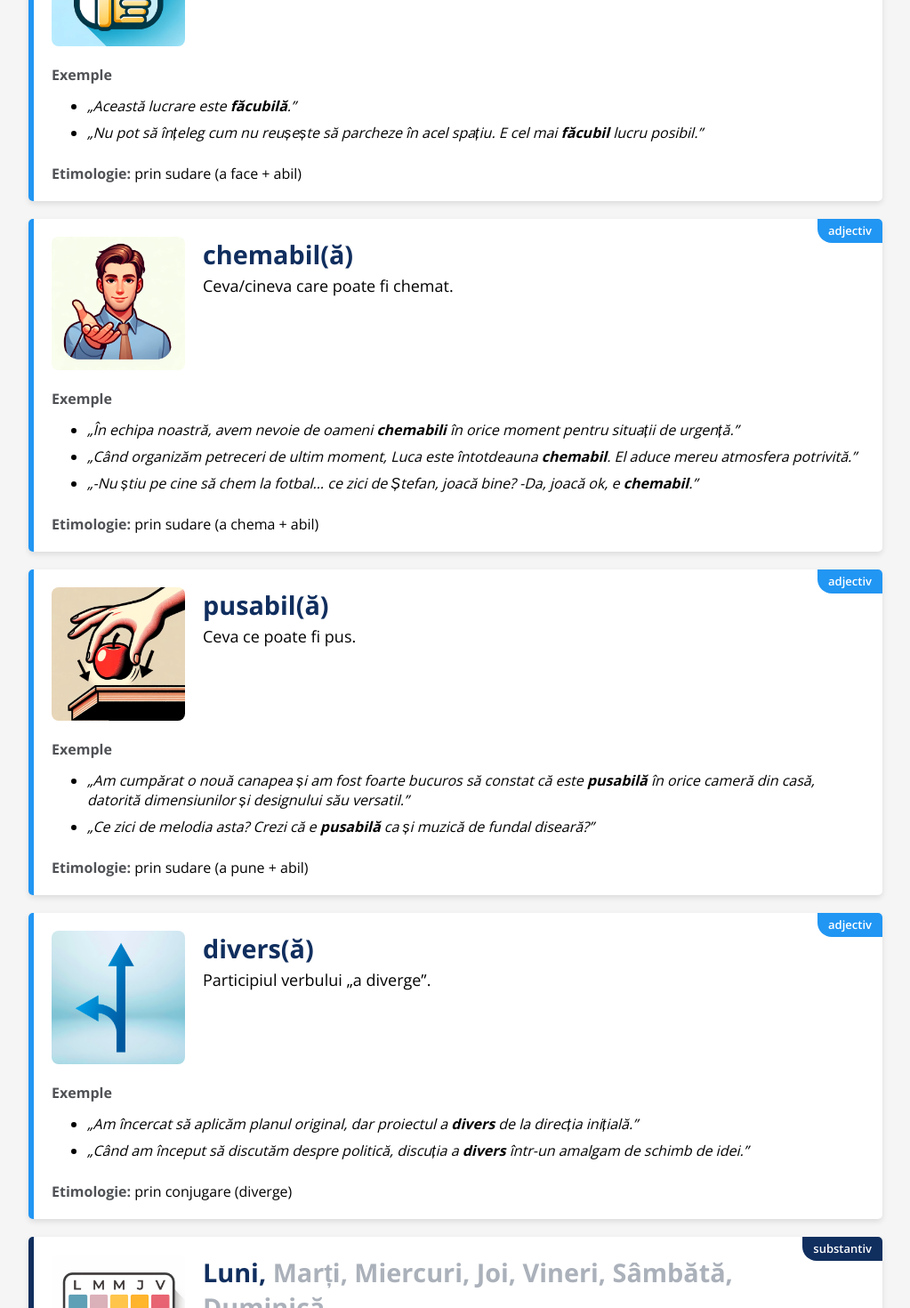
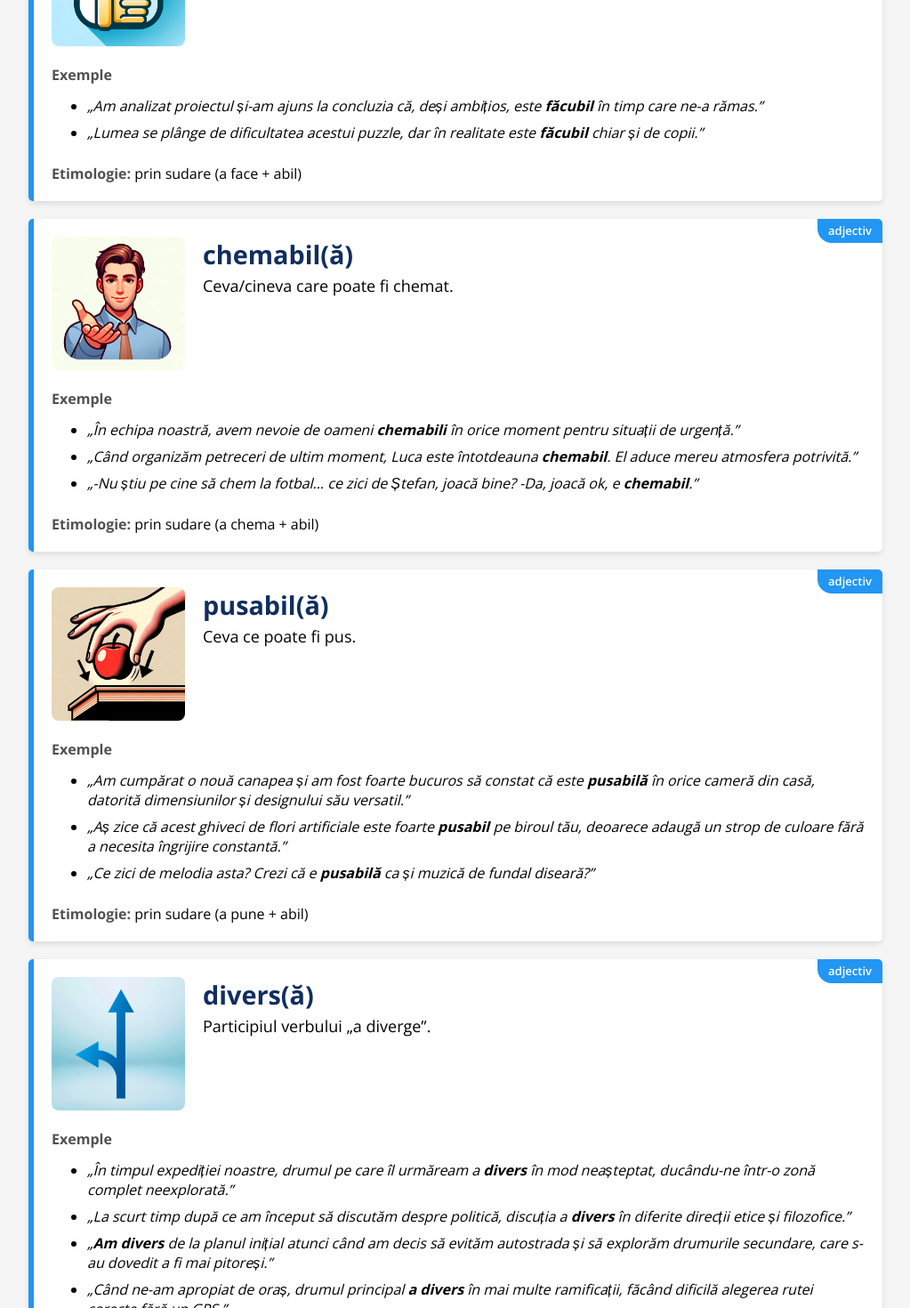
Before and after one commit to iuliuvisovan/nonlogisme, a React (Create React App) app: page / in a window 1280 px wide. Shown: the part 4620-6090 px from the top of the page at 89% size, without its empty margins (128-1151 px from the left). Built offline with nearby package versions, Linux system fonts and the light colour scheme.

Commit message:
Example improvements!

```diff
--- a/src/word-list.js
+++ b/src/word-list.js
@@ -197,8 +197,8 @@ const wordList = [
     partOfSpeech: 'adjectiv',
     definition: 'Ceva ce poate fi făcut.',
     examples: [
-      'Această lucrare este <b>făcubilă</b>.',
-      'Nu pot să înțeleg cum nu reușește să parcheze în acel spațiu. E cel mai <b>făcubil</b> lucru posibil.',
+      'Am analizat proiectul și-am ajuns la concluzia că, deși ambițios, este <b>făcubil</b> în timp care ne-a rămas.',
+      'Lumea se plânge de dificultatea acestui puzzle, dar în realitate este <b>făcubil</b> chiar și de copii.',
     ],
     etymology: 'prin sudare (a face + abil)',
   },
@@ -221,6 +221,7 @@ const wordList = [
     definition: 'Ceva ce poate fi pus.',
     examples: [
       'Am cumpărat o nouă canapea și am fost foarte bucuros să constat că este <b>pusabilă</b> în orice cameră din casă, datorită dimensiunilor și designului său versatil.',
+      'Aș zice că acest ghiveci de flori artificiale este foarte <b>pusabil</b> pe biroul tău, deoarece adaugă un strop de culoare fără a necesita îngrijire constantă.',
       'Ce zici de melodia asta? Crezi că e <b>pusabilă</b> ca și muzică de fundal diseară?',
     ],
     etymology: 'prin sudare (a pune + abil)',
@@ -231,8 +232,10 @@ const wordList = [
     partOfSpeech: 'adjectiv',
     definition: 'Participiul verbului „a diverge”.',
     examples: [
-      'Am încercat să aplicăm planul original, dar proiectul a <b>divers</b> de la direcția inițială.',
-      'Când am început să discutăm despre politică, discuția a <b>divers</b> într-un amalgam de schimb de idei.',
+      'În timpul expediției noastre, drumul pe care îl urmăream a <b>divers</b> în mod neașteptat, ducându-ne într-o zonă complet neexplorată.',
+      'La scurt timp după ce am început să discutăm despre politică, discuția a <b>divers</b> în diferite direcții etice și filozofice.',
+      '<b>Am divers</b> de la planul inițial atunci când am decis să evităm autostrada și să explorăm drumurile secundare, care s-au dovedit a fi mai pitoreși.',
+      'Când ne-am apropiat de oraș, drumul principal <b>a divers</b> în mai multe ramificații, făcând dificilă alegerea rutei corecte fără un GPS.',
     ],
     etymology: 'prin conjugare (diverge)',
   },
@@ -431,7 +434,11 @@ const wordList = [
     word: 'îndoibil(ă)',
     partOfSpeech: 'adjectiv',
     definition: 'Ceva ce poate fi îndoit (cu ușurință).',
-    examples: ['Se vede că acest telefon e făcut din aluminiu, e mult mai <b>îndoibil</b> decât varianta din oțel.'],
+    examples: [
+      'Se vede că acest telefon e făcut din aluminiu, e mult mai <b>îndoibil</b> decât varianta din oțel.',
+      'Tehnologia modernă a făcut posibile ecranele îndoibile, revoluționând designul dispozitivelor mobile.',
+      'În arta origami, este esențial să folosești hârtie ușor îndoibilă pentru a crea forme complexe.',
+    ],
     etymology: 'prin sudare (a îndoi + abil)',
   },
   {
@@ -440,7 +447,11 @@ const wordList = [
     partOfSpeech: 'substantiv',
     partOfSpeechType: 'comun',
     definition: 'Termen neutru de gen care se referă la un frate sau o soră.',
-    examples: ['Am în total 5 <b>frăsori</b>: 2 frați și 3 surori.', 'Ea se înțelege foarte bine cu <b>frăsorii</b> ei.'],
+    examples: [
+      '-Andrei, câți <b>frăsori</b> ai? -Am trei <b>frăsori</b>: un frate și două surori.',
+      'La reuniunea de familie de anul acesta vor fi prezenți toți <b>frăsorii</b> mei, inclusiv cei care locuiesc în străinătate.',
+      'Adriana se înțelege foarte bine cu <b>frăsorii</b> ei.',
+    ],
     etymology: 'Amestec între "frate" și "soră".',
   },
   {
@@ -451,6 +462,7 @@ const wordList = [
     definition: 'Termen neutru de gen care se referă la un fiu sau o fiică.',
     examples: [
       'Am doi <b>fili</b>: Marian și Diana.',
+      'Majoritatea copiilor de la grădiniță se entuziasmează imediat când li se propune o excursie în aer liber, pe când <b>filii</b> mei sunt mai rezervați, preferând să exploreze natura pe cont propriu.',
       'Weekendul acesta voi avea grijă de 3 copii dar doar 2 dintre ei sunt <b>filii</b> mei.',
     ],
     etymology: 'inventare',
@@ -464,6 +476,7 @@ const wordList = [
     examples: [
       'După copilărie și adolescență, urmează <b>adulția</b>.',
       'Oamenii au de obicei mai mult timp la bătrânețe decât la <b>adulție</b>.',
+      'Multe din deciziile importante în viață, cum ar fi alegerea carierei sau stabilirea unei familii, sunt luate în perioada de <b>adulție</b>.',
     ],
     etymology: 'prin sufixarea cuvântului „adult”',
   },
@@ -617,8 +630,9 @@ const wordList = [
     partOfSpeech: 'adjectiv',
     definition: 'Ceva ce poate fi dat.',
     examples: [
-      'Am decis să donez cărțile mele vechi către biblioteca locală, deoarece majoritatea sunt deja citite, deci chiar <b>dabile</b>.',
-      'Eu returnez produsele într-o stare cât mai bună, ca să fie <b>dabile</b> la următorii clienți.',
+      'Toate aceste cărți sunt <b>dabile</b>, le-am citit deja și mi-ar plăcea să le împărtășesc cu alții.',
+      'Am adunat o mulțime de jucării <b>dabile</b> copiilor de la orfelinat.',
+      'Hainele acestea sunt încă într-o condiție excelentă și perfect <b>dabile</b> pentru magazinul second-hand.',
     ],
     etymology: 'prin sudare (a da + abil)',
   },
```
